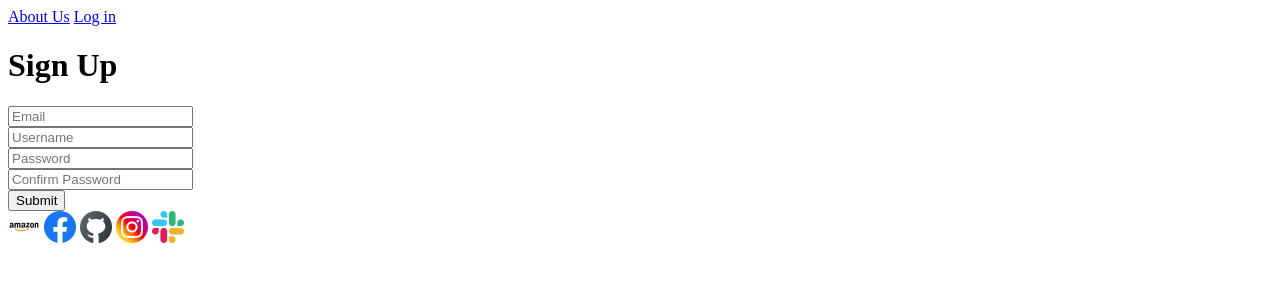
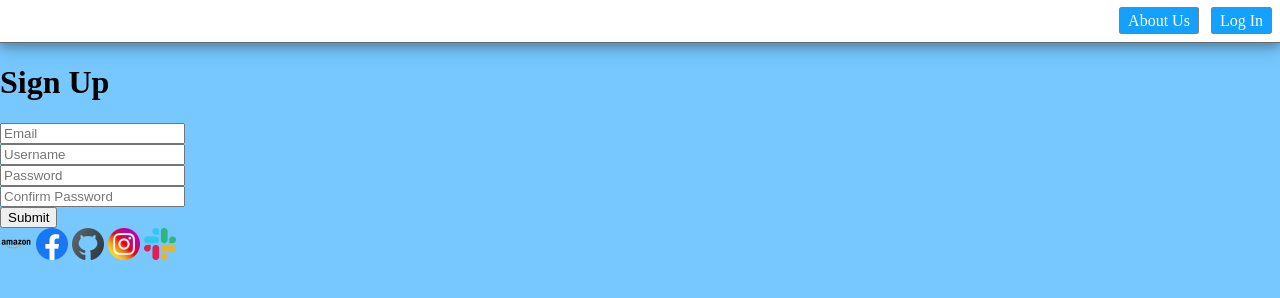
Before and after one commit to Noah-Stewart-74/Static, a plain HTML site: page index.html in a window 1280 px wide. Drawn offline with Linux system fonts and the light colour scheme.

Commit message:
adding CSS

```diff
--- a/index.html
+++ b/index.html
@@ -4,12 +4,13 @@
     <meta charset="UTF-8">
     <meta http-equiv="X-UA-Compatible" content="IE=edge">
     <meta name="viewport" content="width=device-width, initial-scale=1.0">
+    <link rel="stylesheet" href="./main.css">
     <title>Register Page</title>
 </head>
 <body>
     <header>
         <a href="#">About Us</a>
-        <a href="#">Log in</a>
+        <a href="#">Log In</a>
     </header>
     <div>
         <h1>Sign Up</h1>
--- /dev/null
+++ b/main.css
@@ -0,0 +1,27 @@
+body {
+    background-color: #76c8ff;
+    margin: 0;
+}
+
+header {
+    background-color: white;
+    text-align: right;
+    padding: .75rem 0;
+    border-bottom: solid 1px dimgrey;
+    box-shadow:
+    0 4px 8px 0 rgba(0, 0, 0, 0.2),
+    0 6px 20px 0 rgba(0, 0, 0, 0.19);
+}
+
+header a {
+    color: white;
+    background-color: #13a0ff;
+    border: solid 1px gray;
+    border-radius: 3px;
+    padding: .25rem .5rem;
+    margin-right: .5rem;
+    /* line-height adjusts the amount of space taken up for the font */
+    line-height: 1.5 rem;
+    /* This removes the underline from the a tag */
+    text-decoration: none;
+}
```
